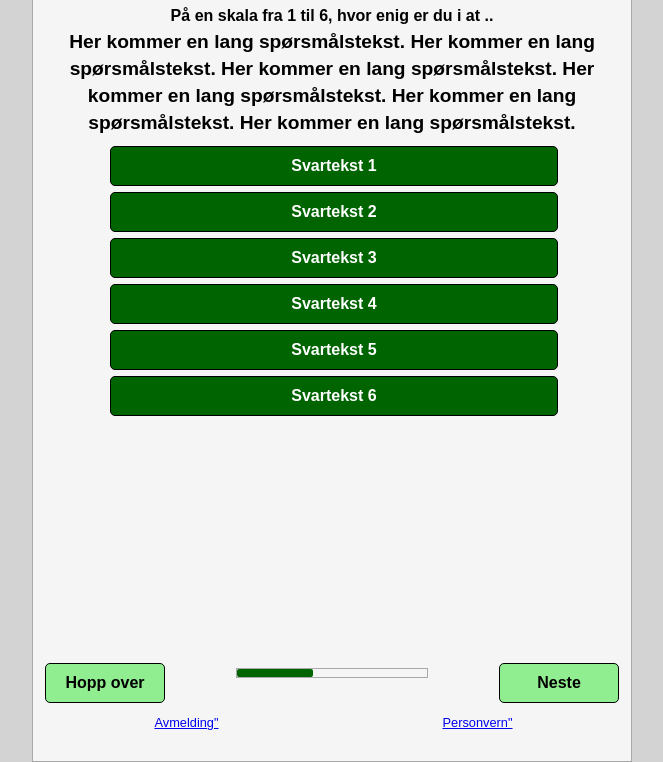
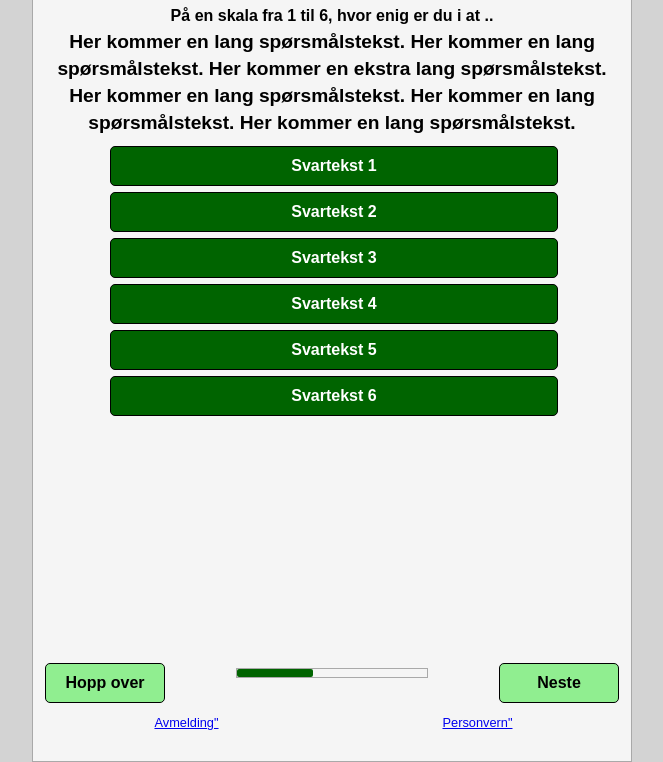
Before and after one commit to pcsvae/Training, a plain HTML site: page index.html in a window 1280 px wide. Shown: the part 58-820 px from the top of the page, without its empty margins (308-971 px from the left). Drawn offline with Linux system fonts and the light colour scheme.

Commit message:
Endret teksten

```diff
--- a/index.html
+++ b/index.html
@@ -45,9 +45,9 @@
           <div class="question-wrapper">
             <p class="question-text">
               Her kommer en lang spørsmålstekst. Her kommer en lang
-              spørsmålstekst. Her kommer en lang spørsmålstekst. Her kommer en
-              lang spørsmålstekst. Her kommer en lang spørsmålstekst. Her kommer
-              en lang spørsmålstekst.
+              spørsmålstekst. Her kommer en ekstra lang spørsmålstekst. Her
+              kommer en lang spørsmålstekst. Her kommer en lang spørsmålstekst.
+              Her kommer en lang spørsmålstekst.
             </p>
           </div>
         </div>
```
